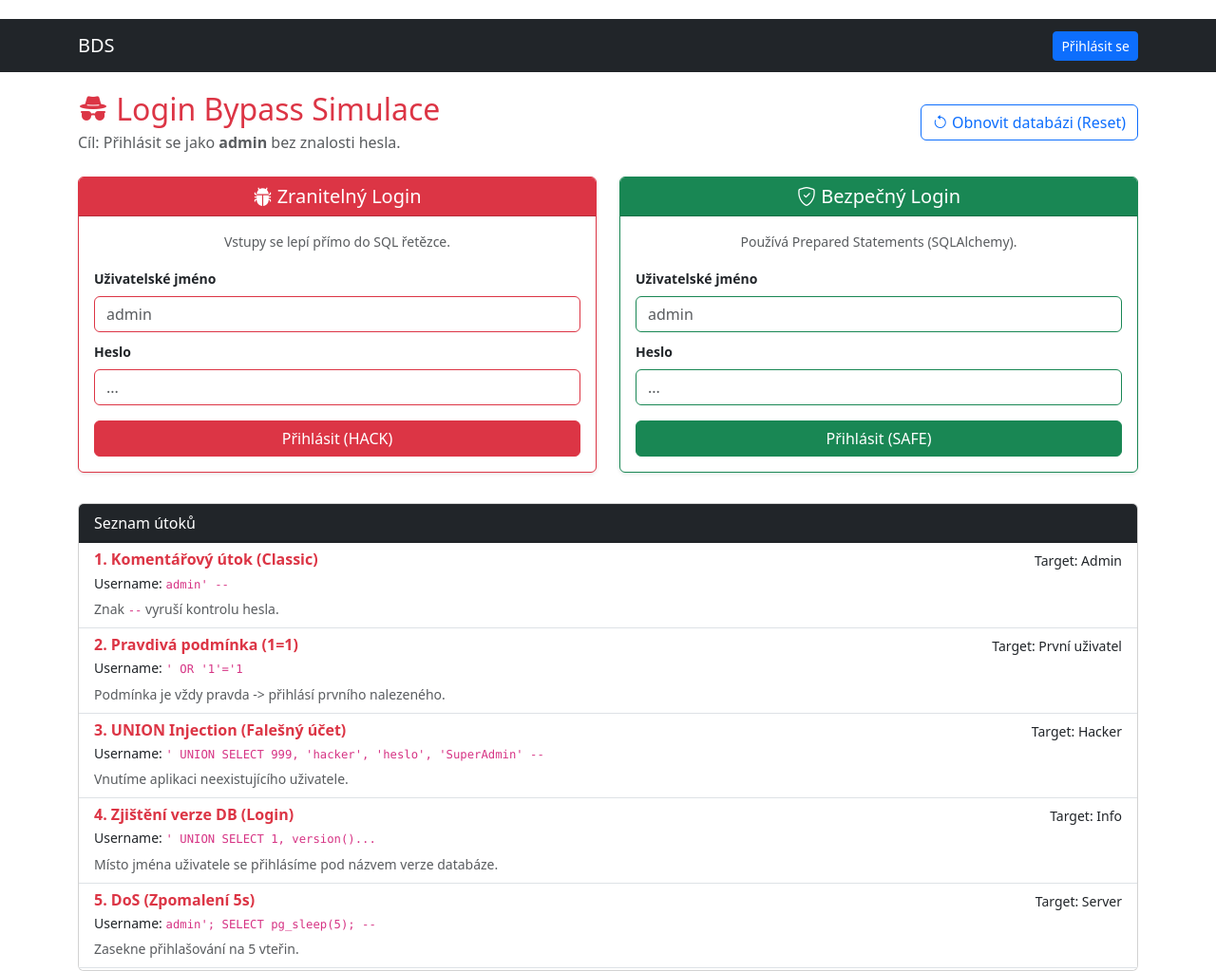
After one commit to trojkry/bds3, a Flask app: page /sql-injection-login in a window 1280 px wide. The commit adds this page. Shown: the whole page at 95% size. Run offline with Flask 3, Linux system fonts and the light colour scheme; parts of the project's set-up code (start-up, migrations or seed data) failed here and were passed over.

Commit message:
New Feature
Added second sqli for fun (login)

```diff
--- a/app/templates/base.html
+++ b/app/templates/base.html
@@ -4,7 +4,7 @@
     <meta charset="UTF-8">
     <meta name="viewport" content="width=device-width, initial-scale=1.0">
     <title>{% block title %}BDS{% endblock %}</title>
-    <link href="https://cdn.jsdelivr.net/npm/bootstrap@5.3.0/dist/css/bootstrap.min.css" rel="stylesheet">
+    <link href="https://cdn.jsdelivr.net/npm/bootstrap@5.3.8/dist/css/bootstrap.min.css" rel="stylesheet">
     <link rel="stylesheet" href="https://cdn.jsdelivr.net/npm/bootstrap-icons@1.11.1/font/bootstrap-icons.css">
     <style>
         body { padding-top: 20px; }
@@ -15,7 +15,7 @@
 
     <nav class="navbar navbar-expand-lg navbar-dark bg-dark">
         <div class="container">
-            <a class="navbar-brand" href="{{ url_for('index') }}">BDS E-shop</a>
+            <a class="navbar-brand" href="{{ url_for('index') }}">BDS</a>
 
             <div class="collapse navbar-collapse">
                 <ul class="navbar-nav me-auto">
@@ -36,10 +36,22 @@
                             <li class="nav-item">
                                 <a class="nav-link" href="{{ url_for('staff.staff_list') }}">Zaměstnanci</a>
                             </li>
-                            <li class="nav-item">
-                                <a class="nav-link text-danger" href="{{ url_for('sqli.index') }}">
+                            <li class="nav-item dropdown">
+                                <a class="nav-link dropdown-toggle text-danger" href="#" role="button" data-bs-toggle="dropdown">
                                     <i class="bi bi-bug-fill"></i> SQLi Demo
                                 </a>
+                                <ul class="dropdown-menu">
+                                    <li>
+                                        <a class="dropdown-item" href="{{ url_for('sqli.index') }}">
+                                            1. Vyhledávání (Search)
+                                        </a>
+                                    </li>
+                                    <li>
+                                        <a class="dropdown-item" href="{{ url_for('sqli.login_bypass') }}">
+                                            2. Login Bypass (Auth)
+                                        </a>
+                                    </li>
+                                </ul>
                             </li>
                         {% endif %}
                         {% endif %}
--- /dev/null
+++ b/app/templates/sqli/login.html
@@ -0,0 +1,264 @@
+{% extends "base.html" %}
+
+{% block title %}SQLi Login Bypass{% endblock %}
+
+{% block content %}
+<div class="row mb-4">
+    <div class="col-12 d-flex justify-content-between align-items-center">
+        <div>
+            <h2 class="text-danger mb-1">
+                <i class="bi bi-incognito"></i> Login Bypass Simulace
+            </h2>
+            <p class="text-muted mb-0">
+                Cíl: Přihlásit se jako <strong>admin</strong> bez znalosti hesla.
+            </p>
+        </div>
+        <a href="{{ url_for('sqli.login_bypass', reset='true') }}" class="btn btn-outline-primary">
+            <i class="bi bi-arrow-counterclockwise"></i> Obnovit databázi (Reset)
+        </a>
+    </div>
+</div>
+
+<div class="row">
+
+    <div class="col-md-6 mb-4">
+        <div class="card border-danger h-100 shadow-sm">
+            <div class="card-header bg-danger text-white text-center">
+                <h5 class="mb-0"><i class="bi bi-bug-fill"></i> Zranitelný Login</h5>
+            </div>
+            <div class="card-body">
+                <p class="small text-muted text-center mb-3">Vstupy se lepí přímo do SQL řetězce.</p>
+
+                <form method="POST">
+                    <div class="mb-2">
+                        <label class="form-label small fw-bold">Uživatelské jméno</label>
+                        <input type="text" name="username" class="form-control border-danger username-target" value="{{ username_input }}" placeholder="admin">
+                    </div>
+                    <div class="mb-3">
+                        <label class="form-label small fw-bold">Heslo</label>
+                        <input type="text" name="password" class="form-control border-danger password-target" value="{{ password_input }}" placeholder="...">
+                    </div>
+                    <div class="d-grid">
+                        <button type="submit" name="btn_unsafe" class="btn btn-danger">Přihlásit (HACK)</button>
+                    </div>
+                </form>
+
+                {% if unsafe_res %}
+                    <hr>
+                    <div class="mt-2">
+                        {% if unsafe_res.success %}
+                            <div class="alert alert-danger py-2 text-center border-2 border-danger">
+                                <h5 class="alert-heading mb-1 fw-bold"><i class="bi bi-unlock-fill"></i> HACK ÚSPĚŠNÝ!</h5>
+                                <div class="small">
+                                    Přihlášen: <strong>{{ unsafe_res.user }}</strong><br>
+                                    Role: <span class="badge bg-danger">{{ unsafe_res.role }}</span>
+                                </div>
+                            </div>
+                        {% else %}
+                            <div class="alert alert-success py-2 text-center border-2 border-success">
+                                <h6 class="mb-0 fw-bold"><i class="bi bi-shield-lock"></i> PŘÍSTUP ZAMÍTNUT</h6>
+                            </div>
+                        {% endif %}
+
+                        <label class="small fw-bold text-muted">Sestavený SQL příkaz:</label>
+                        <div class="alert alert-light border font-monospace p-2 small mb-0 text-break" style="color: #d63384; background-color: #fff0f3;">
+                            {{ unsafe_res.sql }}
+                        </div>
+
+                        {% if unsafe_res.error %}
+                            <div class="alert alert-warning small mt-2 mb-0 p-2">
+                                <strong>DB Chyba:</strong> {{ unsafe_res.error }}
+                            </div>
+                        {% endif %}
+                    </div>
+                {% endif %}
+
+            </div>
+        </div>
+    </div>
+
+    <div class="col-md-6 mb-4">
+        <div class="card border-success h-100 shadow-sm">
+            <div class="card-header bg-success text-white text-center">
+                <h5 class="mb-0"><i class="bi bi-shield-check"></i> Bezpečný Login</h5>
+            </div>
+            <div class="card-body">
+                <p class="small text-muted text-center mb-3">Používá Prepared Statements (SQLAlchemy).</p>
+
+                <form method="POST">
+                    <div class="mb-2">
+                        <label class="form-label small fw-bold">Uživatelské jméno</label>
+                        <input type="text" name="username" class="form-control border-success username-target" value="{{ username_input }}" placeholder="admin">
+                    </div>
+                    <div class="mb-3">
+                        <label class="form-label small fw-bold">Heslo</label>
+                        <input type="text" name="password" class="form-control border-success password-target" value="{{ password_input }}" placeholder="...">
+                    </div>
+                    <div class="d-grid">
+                        <button type="submit" name="btn_safe" class="btn btn-success">Přihlásit (SAFE)</button>
+                    </div>
+                </form>
+
+                {% if safe_res %}
+                    <hr>
+                    <div class="mt-2">
+                        {% if safe_res.success %}
+                            <div class="alert alert-warning py-2 text-center">
+                                <strong>PŘÍSTUP POVOLEN</strong><br><small>(zadáno správné heslo)</small>
+                            </div>
+                        {% else %}
+                            <div class="alert alert-success py-2 text-center border-2 border-success">
+                                <h5 class="alert-heading mb-0 fw-bold"><i class="bi bi-shield-check"></i> PŘÍSTUP ZAMÍTNUT</h5>
+                            </div>
+                        {% endif %}
+
+                        <label class="small fw-bold text-muted mt-2">Logika dotazu:</label>
+                        <div class="alert alert-light border font-monospace p-2 small mb-0" style="color: #0f5132; background-color: #f0fff4;">
+                            {{ safe_res.sql }}
+                        </div>
+                        <div class="text-muted small mt-1">
+                            Databáze hledala string: <code>{{ safe_res.real_param_u }}</code>
+                        </div>
+
+                        {% if safe_res.error %}
+                            <div class="alert alert-warning small mt-2 mb-0 p-2">
+                                <strong>DB Chyba:</strong> {{ safe_res.error }}
+                            </div>
+                        {% endif %}
+                    </div>
+                {% endif %}
+
+            </div>
+        </div>
+    </div>
+</div>
+
+<div class="row mt-2">
+    <div class="col-12">
+        <div class="card">
+            <div class="card-header bg-dark text-white">
+                <i class="bi text-warning"></i> Seznam útoků
+            </div>
+            <div class="list-group list-group-flush" style="max-height: 450px; overflow-y: auto;">
+
+                <button type="button" class="list-group-item list-group-item-action attack-trigger"
+                        data-user="admin' --" data-pass="cokoliv">
+                    <div class="d-flex w-100 justify-content-between">
+                        <h6 class="mb-1 text-danger fw-bold">1. Komentářový útok (Classic)</h6>
+                        <small>Target: Admin</small>
+                    </div>
+                    <p class="mb-1 small">
+                        Username: <code>admin' --</code>
+                    </p>
+                    <small class="text-muted">Znak <code>--</code> vyruší kontrolu hesla.</small>
+                </button>
+
+                <button type="button" class="list-group-item list-group-item-action attack-trigger"
+                        data-user="' OR '1'='1" data-pass="' OR '1'='1">
+                    <div class="d-flex w-100 justify-content-between">
+                        <h6 class="mb-1 text-danger fw-bold">2. Pravdivá podmínka (1=1)</h6>
+                        <small>Target: První uživatel</small>
+                    </div>
+                    <p class="mb-1 small">
+                        Username: <code>' OR '1'='1</code>
+                    </p>
+                    <small class="text-muted">Podmínka je vždy pravda -> přihlásí prvního nalezeného.</small>
+                </button>
+
+                <button type="button" class="list-group-item list-group-item-action attack-trigger"
+                        data-user="' UNION SELECT 999, 'hacker', 'heslo', 'SuperAdmin' --" data-pass="heslo">
+                    <div class="d-flex w-100 justify-content-between">
+                        <h6 class="mb-1 text-danger fw-bold">3. UNION Injection (Falešný účet)</h6>
+                        <small>Target: Hacker</small>
+                    </div>
+                    <p class="mb-1 small">
+                        Username: <code>' UNION SELECT 999, 'hacker', 'heslo', 'SuperAdmin' --</code>
+                    </p>
+                    <small class="text-muted">Vnutíme aplikaci neexistujícího uživatele.</small>
+                </button>
+
+                <button type="button" class="list-group-item list-group-item-action attack-trigger"
+                        data-user="' UNION SELECT 1, version(), '123', 'DB_INFO' --" data-pass="123">
+                    <div class="d-flex w-100 justify-content-between">
+                        <h6 class="mb-1 text-danger fw-bold">4. Zjištění verze DB (Login)</h6>
+                        <small>Target: Info</small>
+                    </div>
+                    <p class="mb-1 small">
+                        Username: <code>' UNION SELECT 1, version()...</code>
+                    </p>
+                    <small class="text-muted">
+                        Místo jména uživatele se přihlásíme pod názvem verze databáze.
+                    </small>
+                </button>
+
+                <button type="button" class="list-group-item list-group-item-action attack-trigger"
+                        data-user="admin'; SELECT pg_sleep(5); --" data-pass="123">
+                    <div class="d-flex w-100 justify-content-between">
+                        <h6 class="mb-1 text-danger fw-bold">5. DoS (Zpomalení 5s)</h6>
+                        <small>Target: Server</small>
+                    </div>
+                    <p class="mb-1 small">
+                        Username: <code>admin'; SELECT pg_sleep(5); --</code>
+                    </p>
+                    <small class="text-muted">Zasekne přihlašování na 5 vteřin.</small>
+                </button>
+
+                <button type="button" class="list-group-item list-group-item-action attack-trigger"
+                        data-user="'; DROP TABLE bds.dummy_users; --" data-pass="123">
+                    <div class="d-flex w-100 justify-content-between">
+                        <h6 class="mb-1 text-danger fw-bold">6. Smazat tabulku (DROP)</h6>
+                        <small>Target: Destrukce</small>
+                    </div>
+                    <p class="mb-1 small">
+                        Username: <code>'; DROP TABLE bds.dummy_users; --</code>
+                    </p>
+                    <small class="text-muted">
+                        Smaže tabulku uživatelů. Další pokusy o přihlášení skončí chybou.
+                    </small>
+                </button>
+
+                <button type="button" class="list-group-item list-group-item-action attack-trigger"
+                        data-user="admin" data-pass="spatneheslo">
+                    <div class="d-flex w-100 justify-content-between">
+                        <h6 class="mb-1">7. Neplatný pokus</h6>
+                        <small>Validace</small>
+                    </div>
+                    <p class="mb-1 small text-muted">Správné jméno, špatné heslo.</p>
+                </button>
+
+            </div>
+        </div>
+    </div>
+</div>
+{% endblock %}
+
+{% block scripts %}
+<script>
+    document.addEventListener("DOMContentLoaded", function() {
+        const triggers = document.querySelectorAll('.attack-trigger');
+        const userInputs = document.querySelectorAll('.username-target');
+        const passInputs = document.querySelectorAll('.password-target');
+
+        triggers.forEach(trigger => {
+            trigger.addEventListener('click', function() {
+                const uVal = this.getAttribute('data-user');
+                const pVal = this.getAttribute('data-pass');
+
+                // Vyplnit všechny username inputy
+                userInputs.forEach(input => {
+                    input.value = uVal;
+                    input.classList.add('bg-warning');
+                    setTimeout(() => input.classList.remove('bg-warning'), 300);
+                });
+
+                // Vyplnit všechny password inputy
+                passInputs.forEach(input => {
+                    input.value = pVal;
+                    input.classList.add('bg-warning');
+                    setTimeout(() => input.classList.remove('bg-warning'), 300);
+                });
+            });
+        });
+    });
+</script>
+{% endblock %}
```
Also changed, not shown: app/blueprints/sqli.py (+143 -45 lines).
